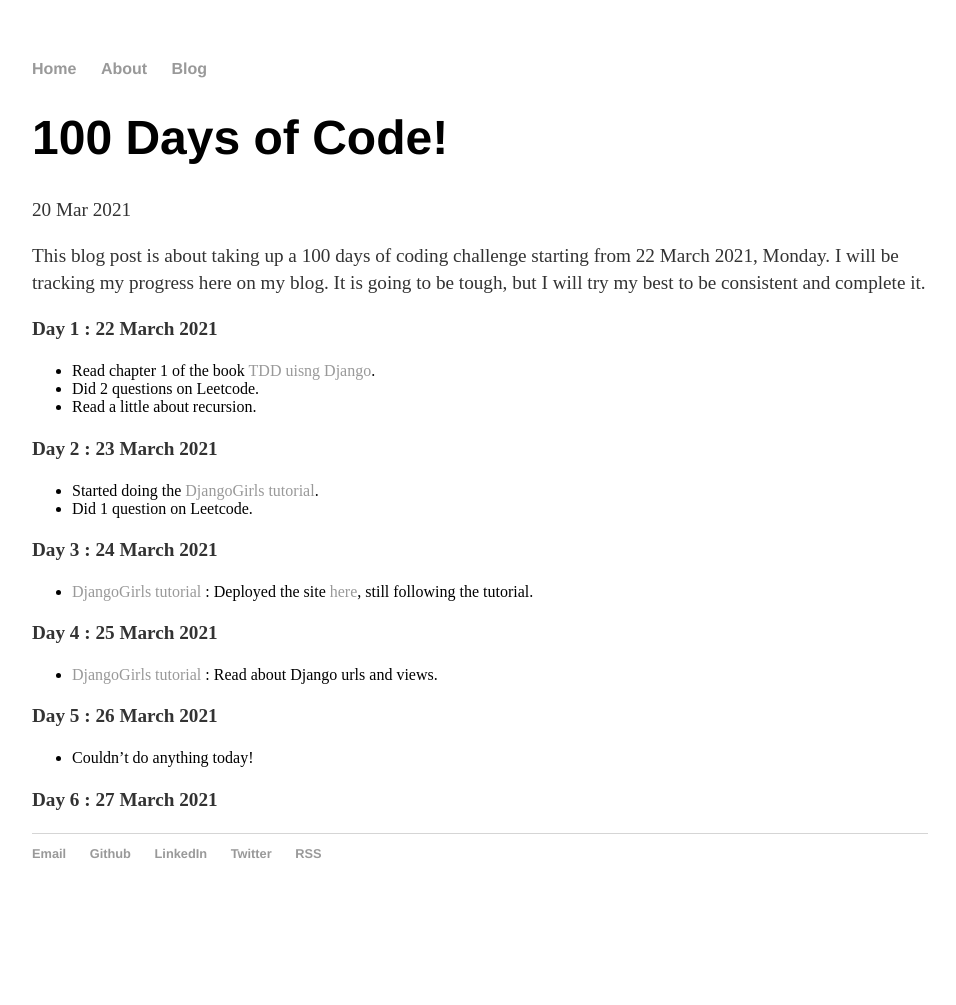
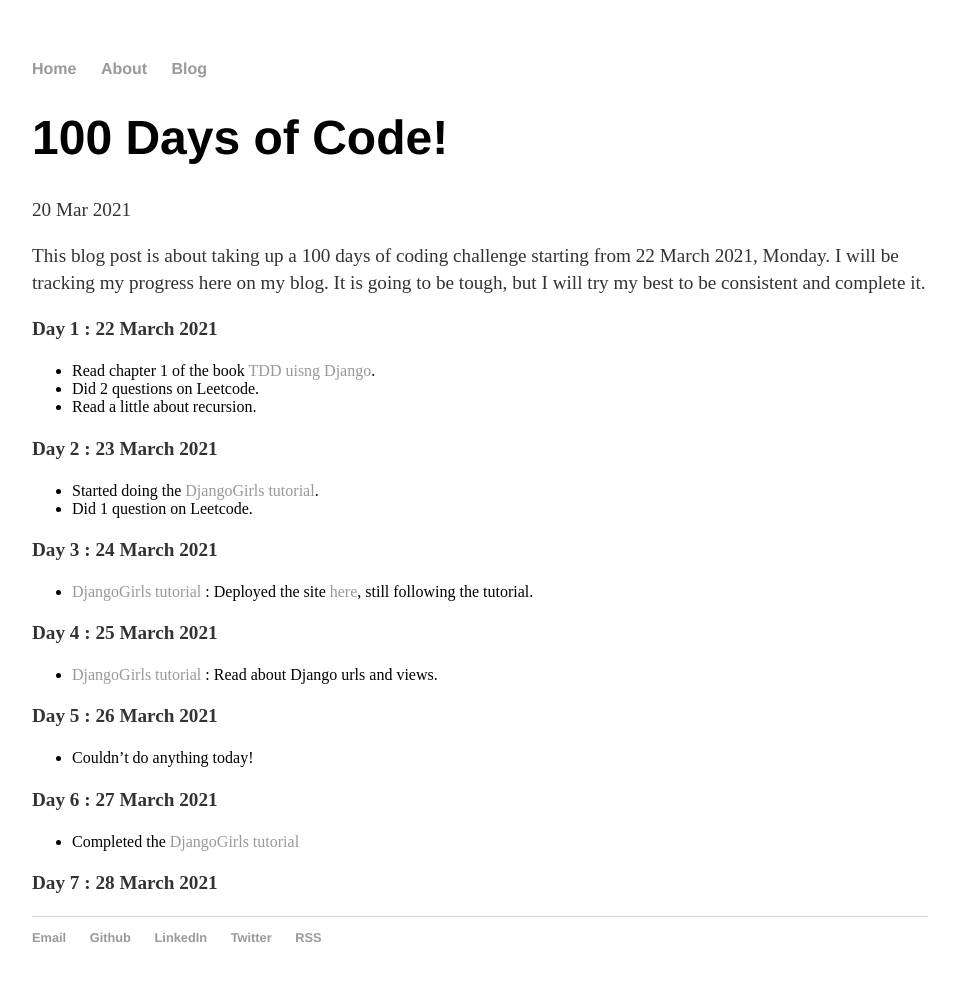
Before and after one commit to ssurbhi560/ssurbhi560.github.io, a Jekyll site: the page built from _posts/2021-03-20-100-Days-of-Code.md, in a window 1280 px wide. Shown: the whole page, without its empty margins (160-1116 px from the left). Built offline with Jekyll 4.4.1, drawn with Linux system fonts in a browser that asks for light colours; before the commit the page ends 921 px from its top, so only the background shows below that.

Commit message:
100 days of code : Day 6

```diff
--- a/_posts/2021-03-20-100-Days-of-Code.md
+++ b/_posts/2021-03-20-100-Days-of-Code.md
@@ -29,3 +29,7 @@ This blog post is about taking up a 100 days of coding challenge starting from 2
 - Couldn't do anything today!
 
 **Day 6 : 27 March 2021**
+
+- Completed the [DjangoGirls tutorial](https://tutorial.djangogirls.org/)
+
+**Day 7 : 28 March 2021**
```
